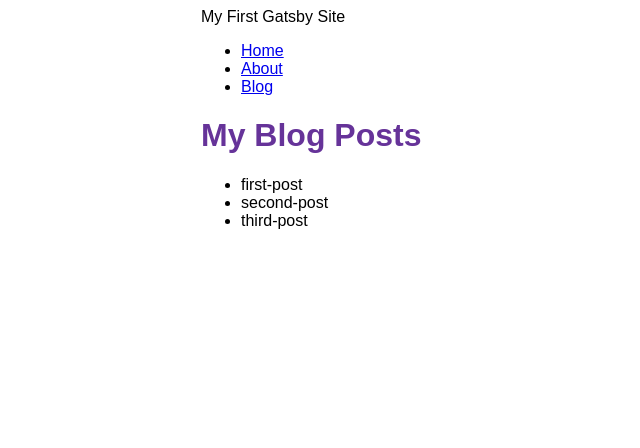
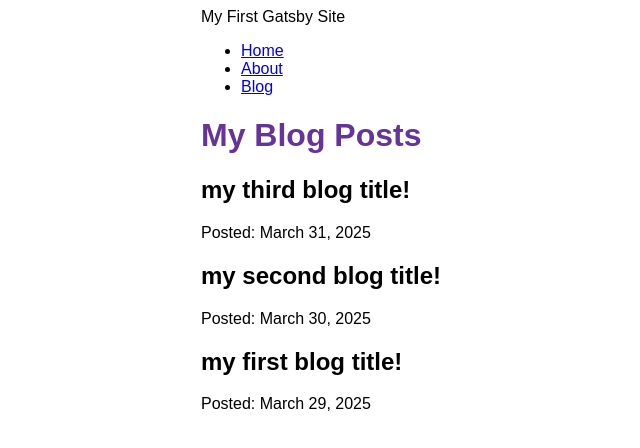
Before and after one commit to nataliesmyth/my-first-gatsby-site, a Gatsby site: page /blog in a window 1280 px wide. Shown: the whole page, without its empty margins (189-829 px from the left). Built offline with nearby package versions, Linux system fonts and the light colour scheme; Gatsby itself is replaced by a stand-in of ours.

Commit message:
rendered blog posts on blog page

```diff
--- a/blog/first-post.mdx
+++ b/blog/first-post.mdx
@@ -0,0 +1,5 @@
+---
+title: "my first blog title!"
+date: "2025-03-29"
+excerpt: "whoa my first blog post"
+---
--- a/blog/second-post.mdx
+++ b/blog/second-post.mdx
@@ -0,0 +1,5 @@
+---
+title: "my second blog title!"
+date: "2025-03-30"
+slug: "second-blog-post"
+---
--- a/blog/third-post.mdx
+++ b/blog/third-post.mdx
@@ -0,0 +1,5 @@
+---
+title: "my third blog title!"
+date: "2025-03-31"
+slug: "third-blog-post"
+---
--- a/gatsby-config.js
+++ b/gatsby-config.js
@@ -12,5 +12,6 @@
         path: `${__dirname}/blog`,
       }
     },
+    "gatsby-plugin-mdx",
   ],
 };
--- a/package.json
+++ b/package.json
@@ -15,8 +15,10 @@
     "clean": "gatsby clean"
   },
   "dependencies": {
+    "@mdx-js/react": "^2.3.0",
     "gatsby": "^5.14.1",
     "gatsby-plugin-image": "^3.14.0",
+    "gatsby-plugin-mdx": "^5.14.0",
     "gatsby-plugin-sharp": "^5.14.0",
     "gatsby-source-filesystem": "^5.14.0",
     "react": "^18.2.0",
--- a/src/pages/blog.js
+++ b/src/pages/blog.js
@@ -1,38 +1,38 @@
 import * as React from 'react'
-// Follow the steps below to add a list of post filenames to your blog page.
-// step 1: import graphql tag from the Gatsby package.
 import { graphql } from 'gatsby'
 import Layout from '../components/layout'
 import Seo from '../components/seo'
 
-// step 3: add in the data prop to the function defenition.
-// then replace the placeholder <p> element with a list of the filenames for your posts.
-// Use js array .map() method to iterate over the nodes array and render the filename for each post.
 const BlogPage = ({ data }) => {
   return (
     <Layout pageTitle="My Blog Posts">
-      <ul>
       {
-        data.allFile.nodes.map(node => (
-          <li key={node.name}>
-            {node.name}
-          </li>
+        data.allMdx.nodes.map((node) => (
+          <article key={node.id}>
+            <h2>{node.frontmatter.title}</h2>
+            <p>Posted: {node.frontmatter.date}</p>
+            <p>{node.excerpt}</p>
+          </article>
         ))
       }
-      </ul>
     </Layout>
   )
 }
 
-// step 2: define and export your page query. Copy the query you built in GraphiQL.
 export const query = graphql`
   query {
-    allFile {
+    allMdx(sort: { frontmatter: { date: DESC }}) {
       nodes {
-        name
+        frontmatter {
+          title
+          date(formatString: "MMMM DD, YYYY")
+        }
+        id
+        excerpt
       }
     }
-  }`
+  }
+`
 
 export const Head = () => <Seo title="My Blog Posts" />
 
```
Also changed, not shown: 1 other file.
